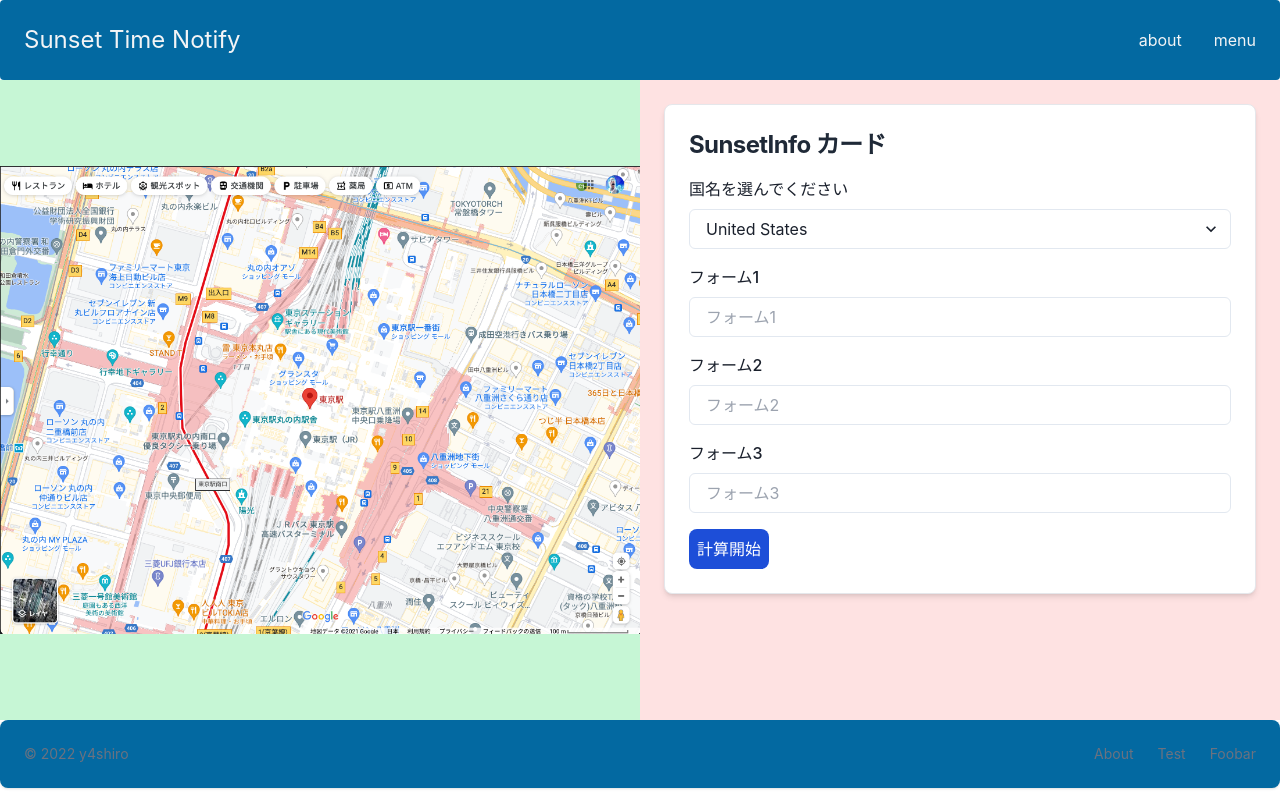
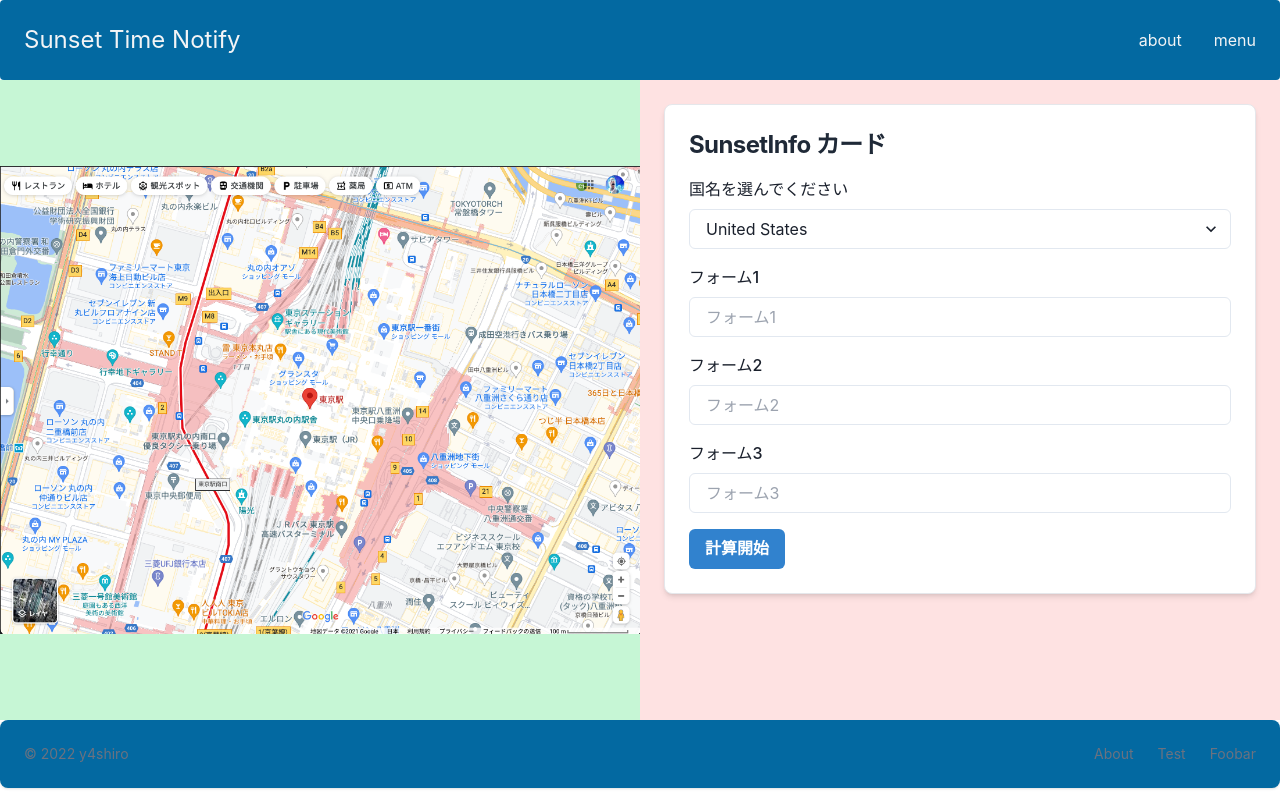
Before and after one commit to y4shiro/sunset-time-notify, a Next.js app: page / in a window 1280 px wide. Built offline with nearby package versions, Linux system fonts and the light colour scheme.

Commit message:
ボタンのスタイル差し替え

```diff
--- a/src/components/SunsetInfo.tsx
+++ b/src/components/SunsetInfo.tsx
@@ -1,5 +1,5 @@
 import { VFC } from 'react';
-import { Box, FormControl, FormLabel, Input, Select } from '@chakra-ui/react';
+import { Box, Button, FormControl, FormLabel, Input, Select } from '@chakra-ui/react';
 
 const SunsetInfo: VFC = () => {
   return (
@@ -31,12 +31,9 @@ const SunsetInfo: VFC = () => {
           </Box>
         </FormControl>
 
-        <button
-          type='button'
-          className='p-2 text-white bg-blue-700 hover:bg-blue-800 focus:ring-4 focus:ring-blue-300 rounded-lg'
-        >
+        <Button colorScheme={'blue'} type='submit'>
           計算開始
-        </button>
+        </Button>
       </div>
     </div>
   );
```
